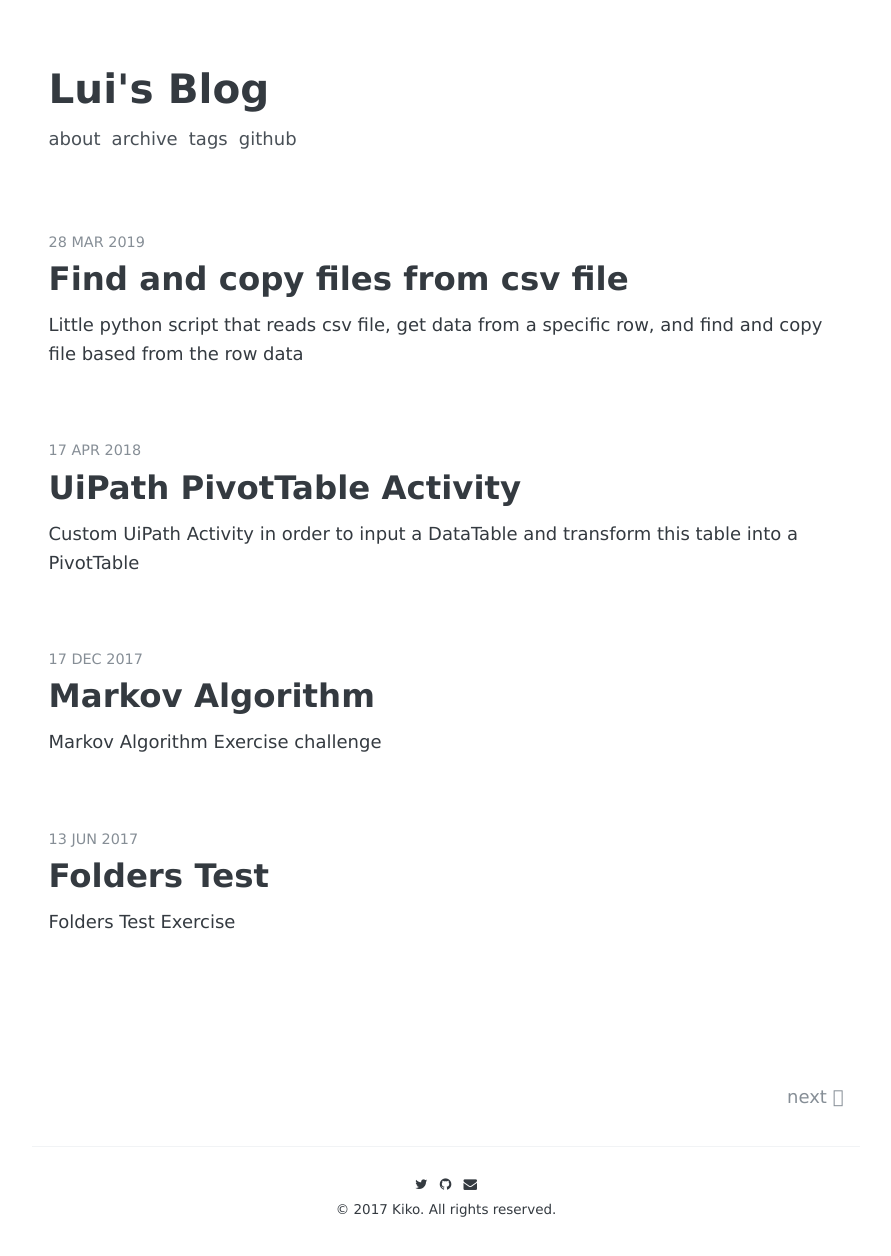
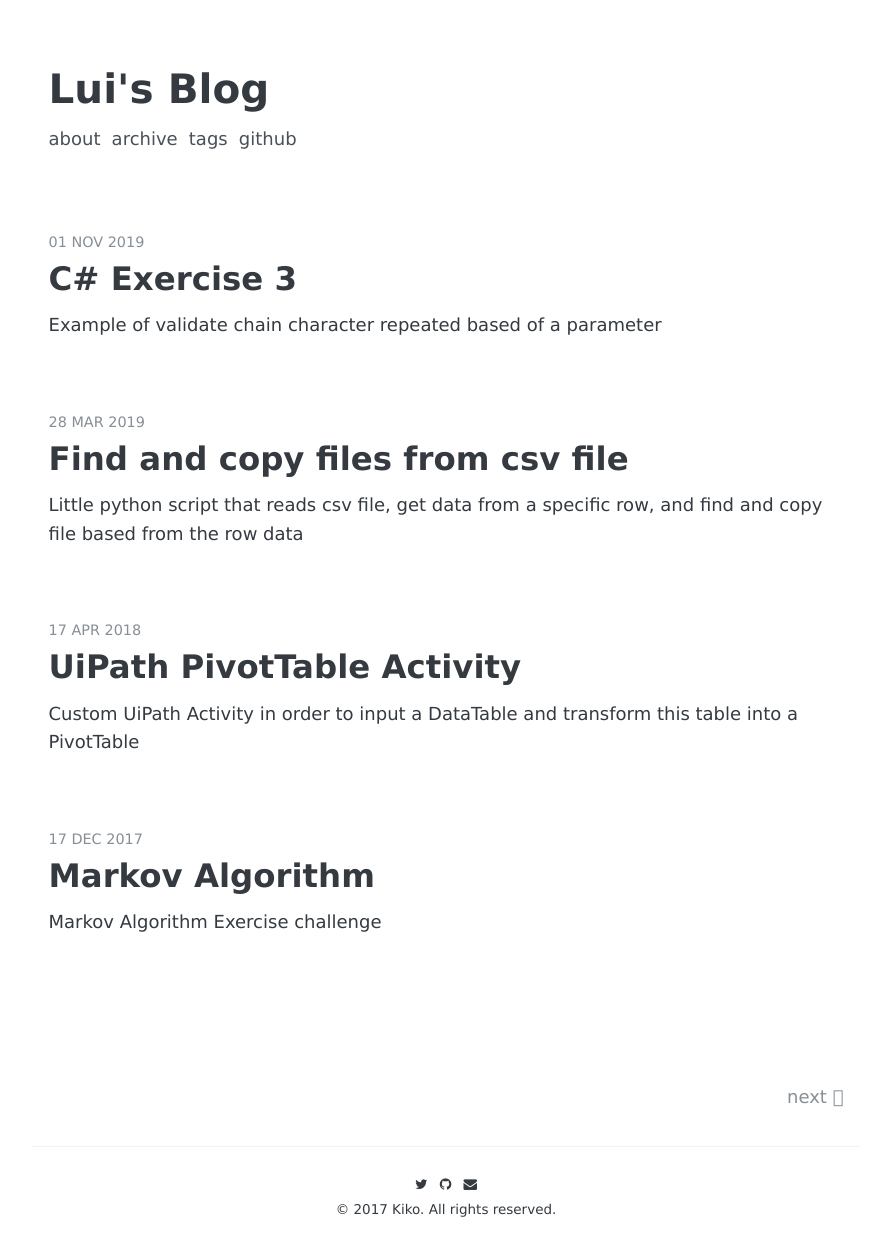
Before and after one commit to lvasquez/lvasquez.github.io, a Jekyll site: the page built from index.html, in a window 1280 px wide. Shown: the whole page, without its empty margins (194-1085 px from the left). Built offline with Jekyll 4.4.1, drawn with Linux system fonts in a browser that asks for light colours; some web fonts are replaced; the list of posts is cut into pages by our own code; some of the changed lines change nothing that is shown.

Commit message:
new post

```diff
--- a/_config.yml
+++ b/_config.yml
@@ -69,7 +69,7 @@ defaults:
       layout:       "post"
 
 # jekyll-seo-tag, see: http://www.rubydoc.info/gems/jekyll-seo-tag/1.2.0
-gems:
+plugins:
   - jekyll-seo-tag
   - jekyll-paginate
 
--- /dev/null
+++ b/_posts/2019-11-01-CSharp-Exercise3.md
@@ -0,0 +1,88 @@
+---
+layout: post
+title: C# Exercise 3
+comments: true
+description: Example of validate chain character repeated based of a parameter
+published: true
+categories:
+- csharp
+tags:
+- csharp
+- dotnet
+---
+
+Example of validate chain character repeated based of a parameter
+
+Recently I had a interview job and practical test with a couple exercise, unfortunately I counld't finish all the exercises in the time that I had, actually was only three exercise but I don't know if is because I don't code to much these days but I feel in due to finish this exercise for my own. I will post only the first two because the third one it was basically create a api with consuming a specifcs url that I don't remember.
+
+The first exercise requested a function with two parameters, one is a chain o characters or string and the second parameter a int number. Based of the second parameter, you should validate how many characters of the chain should be repeat. For example:
+
+{% highlight text %}
+input:
+param1 = "aaabbbcccddff"
+param2 = 2
+output:"aabbccddff"
+
+input:
+param1 = "aaabbbcccddff"
+param2 = 1
+output:"abcdf"
+
+input:
+param1 = "aaabbbcccddff"
+param2 = 3
+output:"aaabbbcccddff"
+{% endhighlight %}
+
+{% highlight csharp %}
+class Program
+    class Program
+    {
+        static void Main(string[] args)
+        {
+            string chain = "aaabbbccccddff";
+            int num = 2;
+
+            Program ob = new Program();
+
+            IList<char> myList = ob.myFunc(chain, num);
+
+            foreach(var x in myList.ToList())
+            {
+                Console.Write(x.ToString());
+            }
+        }
+
+        public IList<char> myFunc(string chain, int num) {
+
+            char a = ' ';
+            char b = ' ';
+            int tempCount = 1;
+
+            IList<char> myList = new List<char>();
+
+            foreach(char i in chain)
+            {
+                char temp = i;
+                a = b;
+                b = temp;
+
+                if (a != b)
+                    tempCount = 1;
+                else
+                    tempCount++;
+
+                if (tempCount <= num)
+                    myList.Add(temp);
+
+            }
+            return myList.ToList();
+        }
+    }
+{% endhighlight %}
+
+result
+
+{% highlight text %}
+aabbccddff
+{% endhighlight %}
```
